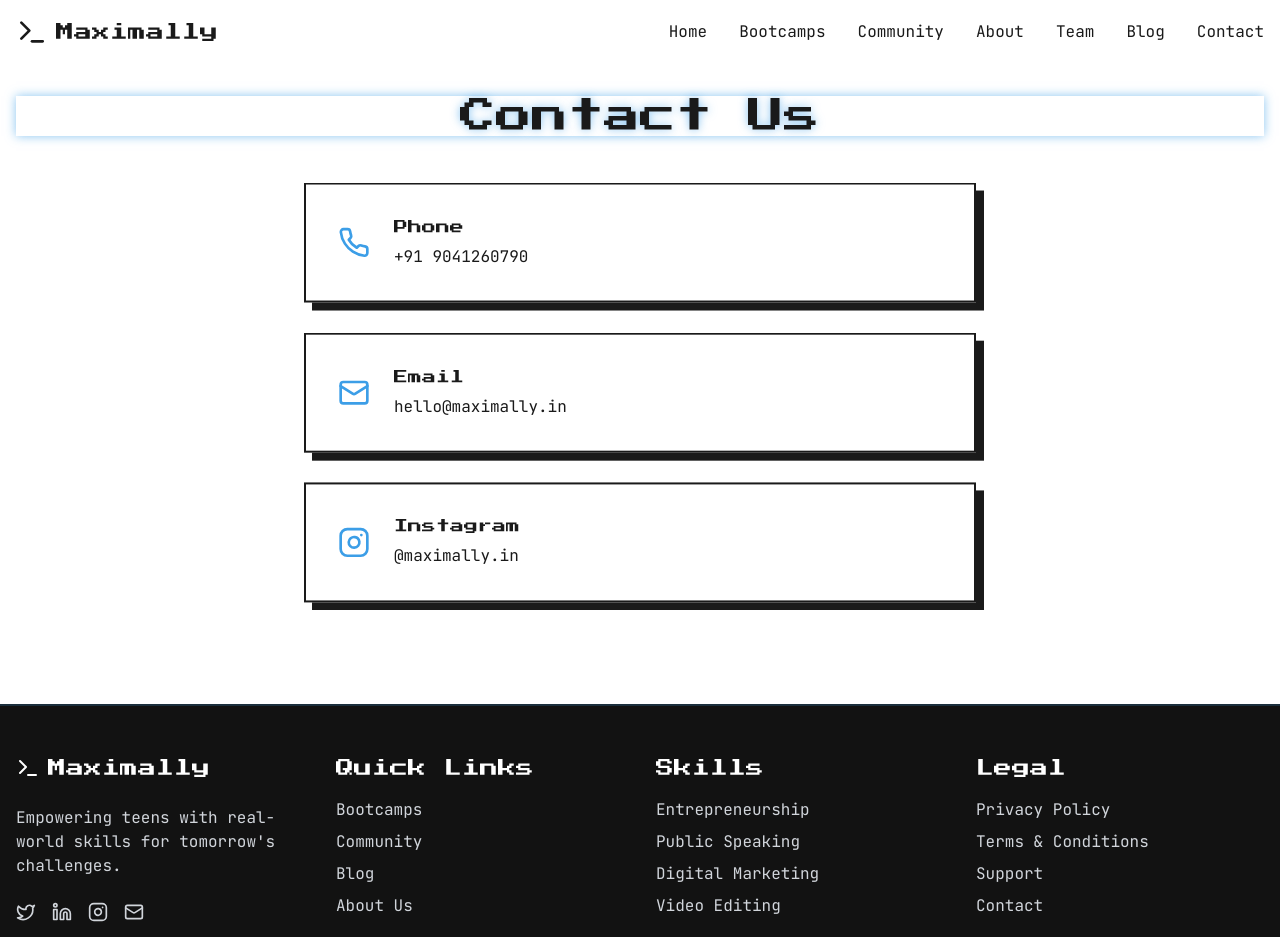
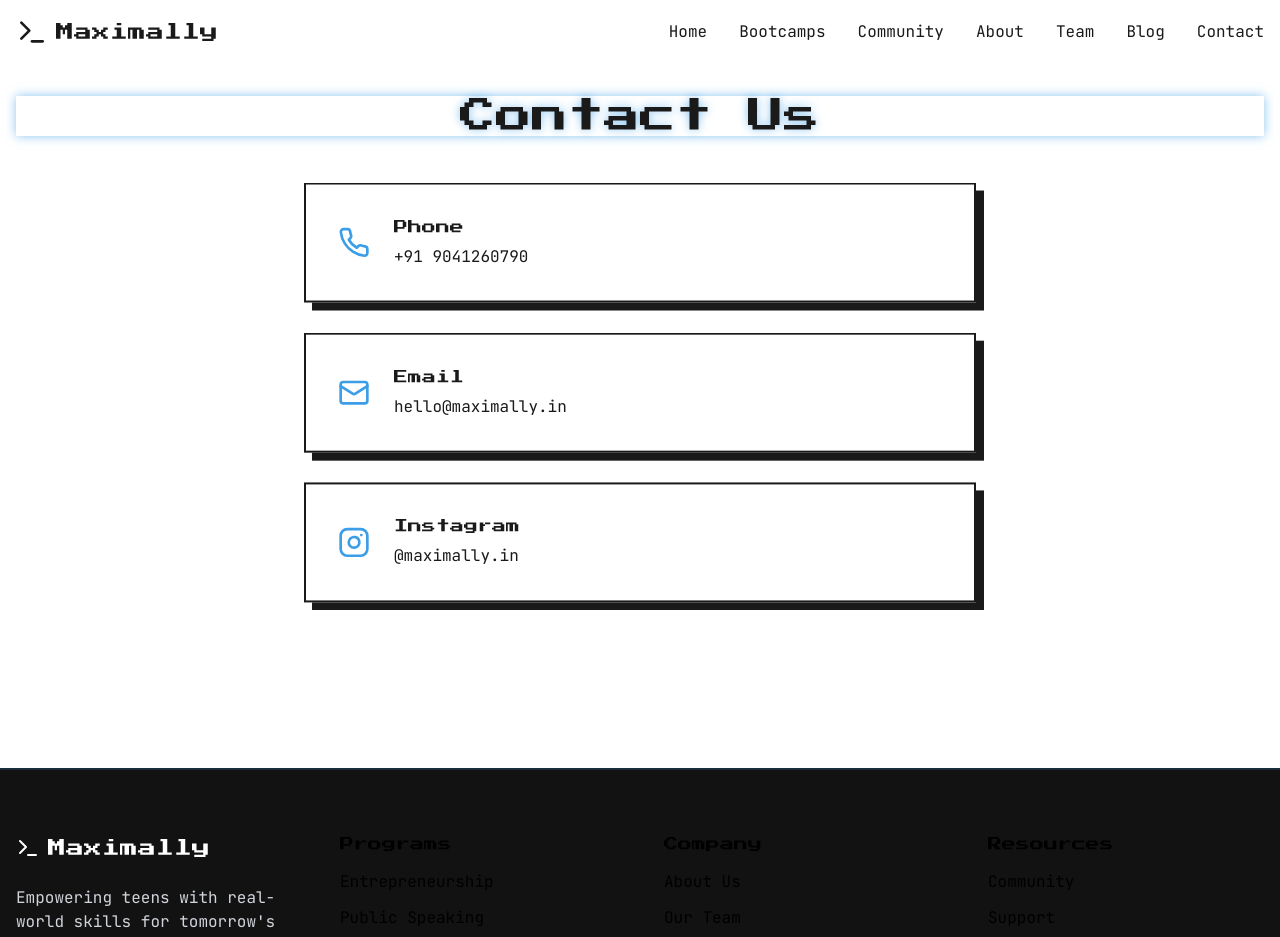
Before and after one commit to pranati-byte/maximally-main-website, a React (Vite) app: page /contact in a window 1280 px wide. Shown: the top 937 px of the page. Built offline with nearby package versions, Linux system fonts and the light colour scheme.

Commit message:
Restored to '8f7e4be74c249b58c1cdba38045e8037716ba142'
Replit-Restored-To: 8f7e4be74c249b58c1cdba38045e8037716ba142

```diff
--- a/src/App.tsx
+++ b/src/App.tsx
@@ -40,7 +40,6 @@ const App = () => {
         <Toaster />
         <Sonner />
         <BrowserRouter>
-          <div className="min-h-screen flex flex-col"> {/* Added min-h-screen and flexbox */}
           <Navbar />
           <Routes>
             <Route path="/" element={<Index />} />
@@ -62,10 +61,6 @@ const App = () => {
             <Route path="/community" element={<Community />} /> {/* Add the Community route */}
             <Route path="*" element={<NotFound />} />
           </Routes>
-            <footer className="bg-gray-800 text-white p-4 text-center"> {/* Added basic footer */}
-              &copy; {new Date().getFullYear()} Maximally. All rights reserved.
-            </footer>
-          </div>
         </BrowserRouter>
       </TooltipProvider>
     </QueryClientProvider>
--- a/src/components/Footer.tsx
+++ b/src/components/Footer.tsx
@@ -1,17 +1,15 @@
-
+import { Terminal, Twitter, Github, Instagram, Mail } from "lucide-react";
 import { Link } from "react-router-dom";
-import { Terminal, Twitter, Github, Instagram, Mail, Linkedin } from "lucide-react";
 
 const Footer = () => {
   return (
-    <footer className="bg-[#121212] border-t-2 border-maximally-blue/20 text-white mt-auto">
-      <div className="container mx-auto px-4 py-12">
-        <div className="grid grid-cols-1 md:grid-cols-4 gap-8">
-          {/* Brand Section */}
+    <footer className="bg-[#121212] border-t-2 border-maximally-blue/20 text-white py-16 mt-16">
+      <div className="container mx-auto px-4">
+        <div className="grid grid-cols-1 md:grid-cols-2 lg:grid-cols-4 gap-12">
           <div>
-            <Link to="/" className="flex items-center mb-6 group">
-              <Terminal className="h-6 w-6 mr-2 group-hover:text-maximally-blue transition-colors" />
-              <span className="font-press-start text-lg group-hover:text-maximally-blue transition-colors">Maximally</span>
+            <Link to="/" className="flex items-center mb-6 hover:text-maximally-blue transition-colors">
+              <Terminal className="h-6 w-6 mr-2" />
+              <span className="font-press-start text-lg">Maximally</span>
             </Link>
             <p className="font-jetbrains text-gray-300 mb-6">
               Empowering teens with real-world skills for tomorrow's challenges.
@@ -21,83 +19,57 @@ const Footer = () => {
                 className="text-gray-300 hover:text-maximally-blue transition-colors">
                 <Twitter className="h-5 w-5" />
               </a>
-              <a href="https://linkedin.com/company/maximally" target="_blank" rel="noopener noreferrer"
+              <a href="https://github.com/maximally" target="_blank" rel="noopener noreferrer"
                 className="text-gray-300 hover:text-maximally-blue transition-colors">
-                <Linkedin className="h-5 w-5" />
+                <Github className="h-5 w-5" />
               </a>
-              <a href="https://instagram.com/maximally.in" target="_blank" rel="noopener noreferrer"
+              <a href="https://instagram.com/maximally" target="_blank" rel="noopener noreferrer"
                 className="text-gray-300 hover:text-maximally-blue transition-colors">
                 <Instagram className="h-5 w-5" />
               </a>
-              <a href="mailto:hello@maximally.in"
-                className="text-gray-300 hover:text-maximally-blue transition-colors">
+              <a href="mailto:hello@maximally.com" className="text-gray-300 hover:text-maximally-blue transition-colors">
                 <Mail className="h-5 w-5" />
               </a>
             </div>
           </div>
 
-          {/* Quick Links */}
           <div>
-            <h3 className="font-press-start text-lg mb-4">Quick Links</h3>
-            <ul className="space-y-2 font-jetbrains">
-              <li>
-                <Link to="/bootcamps" className="text-gray-300 hover:text-maximally-blue transition-colors">Bootcamps</Link>
-              </li>
-              <li>
-                <Link to="/community" className="text-gray-300 hover:text-maximally-blue transition-colors">Community</Link>
-              </li>
-              <li>
-                <Link to="/blog" className="text-gray-300 hover:text-maximally-blue transition-colors">Blog</Link>
-              </li>
-              <li>
-                <Link to="/about" className="text-gray-300 hover:text-maximally-blue transition-colors">About Us</Link>
-              </li>
+            <h3 className="font-press-start text-sm mb-4 text-black">Programs</h3>
+            <ul className="space-y-3 font-jetbrains text-black">
+              <li><Link to="/entrepreneurship" className="text-black hover:text-maximally-blue transition-colors block">Entrepreneurship</Link></li>
+              <li><Link to="/public-speaking" className="text-black hover:text-maximally-blue transition-colors block">Public Speaking</Link></li>
+              <li><Link to="/digital-marketing" className="text-black hover:text-maximally-blue transition-colors block">Digital Marketing</Link></li>
+              <li><Link to="/no-code-ai" className="text-black hover:text-maximally-blue transition-colors block">No-Code & AI</Link></li>
+              <li><Link to="/video-editing" className="text-black hover:text-maximally-blue transition-colors block">Video Editing</Link></li>
+              <li><Link to="/career-launch" className="text-black hover:text-maximally-blue transition-colors block">Career Launch</Link></li>
             </ul>
           </div>
 
-          {/* Skills */}
           <div>
-            <h3 className="font-press-start text-lg mb-4">Skills</h3>
-            <ul className="space-y-2 font-jetbrains">
-              <li>
-                <Link to="/entrepreneurship" className="text-gray-300 hover:text-maximally-blue transition-colors">Entrepreneurship</Link>
-              </li>
-              <li>
-                <Link to="/public-speaking" className="text-gray-300 hover:text-maximally-blue transition-colors">Public Speaking</Link>
-              </li>
-              <li>
-                <Link to="/digital-marketing" className="text-gray-300 hover:text-maximally-blue transition-colors">Digital Marketing</Link>
-              </li>
-              <li>
-                <Link to="/video-editing" className="text-gray-300 hover:text-maximally-blue transition-colors">Video Editing</Link>
-              </li>
+            <h3 className="font-press-start text-sm mb-4 text-black">Company</h3>
+            <ul className="space-y-3 font-jetbrains text-black">
+              <li><Link to="/about" className="text-black hover:text-maximally-blue transition-colors block">About Us</Link></li>
+              <li><Link to="/team" className="text-black hover:text-maximally-blue transition-colors block">Our Team</Link></li>
+              <li><Link to="/careers" className="text-black hover:text-maximally-blue transition-colors block">Careers</Link></li>
+              <li><Link to="/blog" className="text-black hover:text-maximally-blue transition-colors block">Blog</Link></li>
+              <li><Link to="/contact" className="text-black hover:text-maximally-blue transition-colors block">Contact</Link></li>
             </ul>
           </div>
 
-          {/* Legal */}
           <div>
-            <h3 className="font-press-start text-lg mb-4">Legal</h3>
-            <ul className="space-y-2 font-jetbrains">
-              <li>
-                <Link to="/privacy" className="text-gray-300 hover:text-maximally-blue transition-colors">Privacy Policy</Link>
-              </li>
-              <li>
-                <Link to="/terms" className="text-gray-300 hover:text-maximally-blue transition-colors">Terms & Conditions</Link>
-              </li>
-              <li>
-                <Link to="/support" className="text-gray-300 hover:text-maximally-blue transition-colors">Support</Link>
-              </li>
-              <li>
-                <Link to="/contact" className="text-gray-300 hover:text-maximally-blue transition-colors">Contact</Link>
-              </li>
+            <h3 className="font-press-start text-sm mb-4 text-black">Resources</h3>
+            <ul className="space-y-3 font-jetbrains text-black">
+              <li><Link to="/community" className="text-black hover:text-maximally-blue transition-colors block">Community</Link></li>
+              <li><Link to="/support" className="text-black hover:text-maximally-blue transition-colors block">Support</Link></li>
+              <li><Link to="/privacy" className="text-black hover:text-maximally-blue transition-colors block">Privacy Policy</Link></li>
+              <li><Link to="/terms" className="text-black hover:text-maximally-blue transition-colors block">Terms of Service</Link></li>
             </ul>
           </div>
         </div>
 
-        {/* Copyright */}
         <div className="mt-12 pt-8 border-t border-gray-800">
-          <p className="text-center font-jetbrains text-gray-400">
-            &copy; {new Date().getFullYear()} Maximally. All rights reserved.
+          <p className="font-jetbrains text-gray-400 text-center">
+            © {new Date().getFullYear()} Maximally. All rights reserved.
           </p>
         </div>
       </div>
```
Lines whose indentation alone changed are shown as unchanged.
